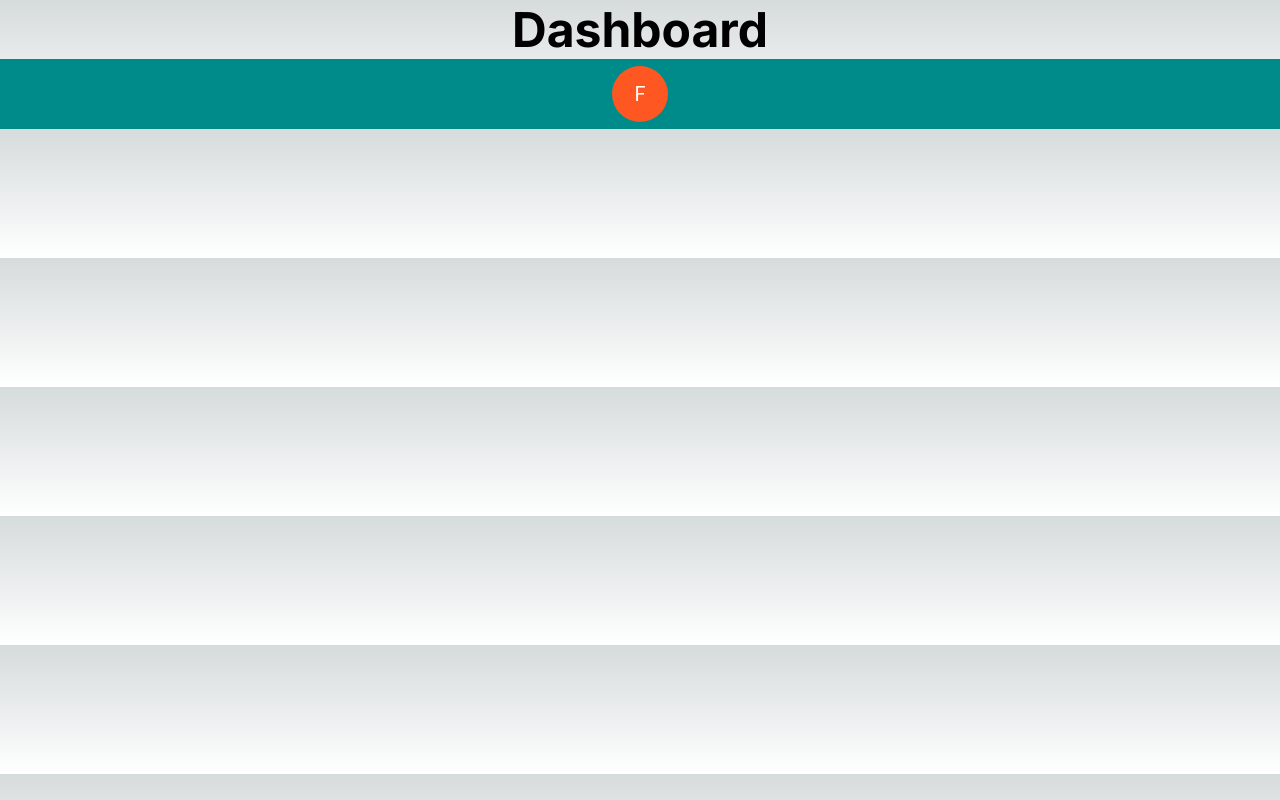
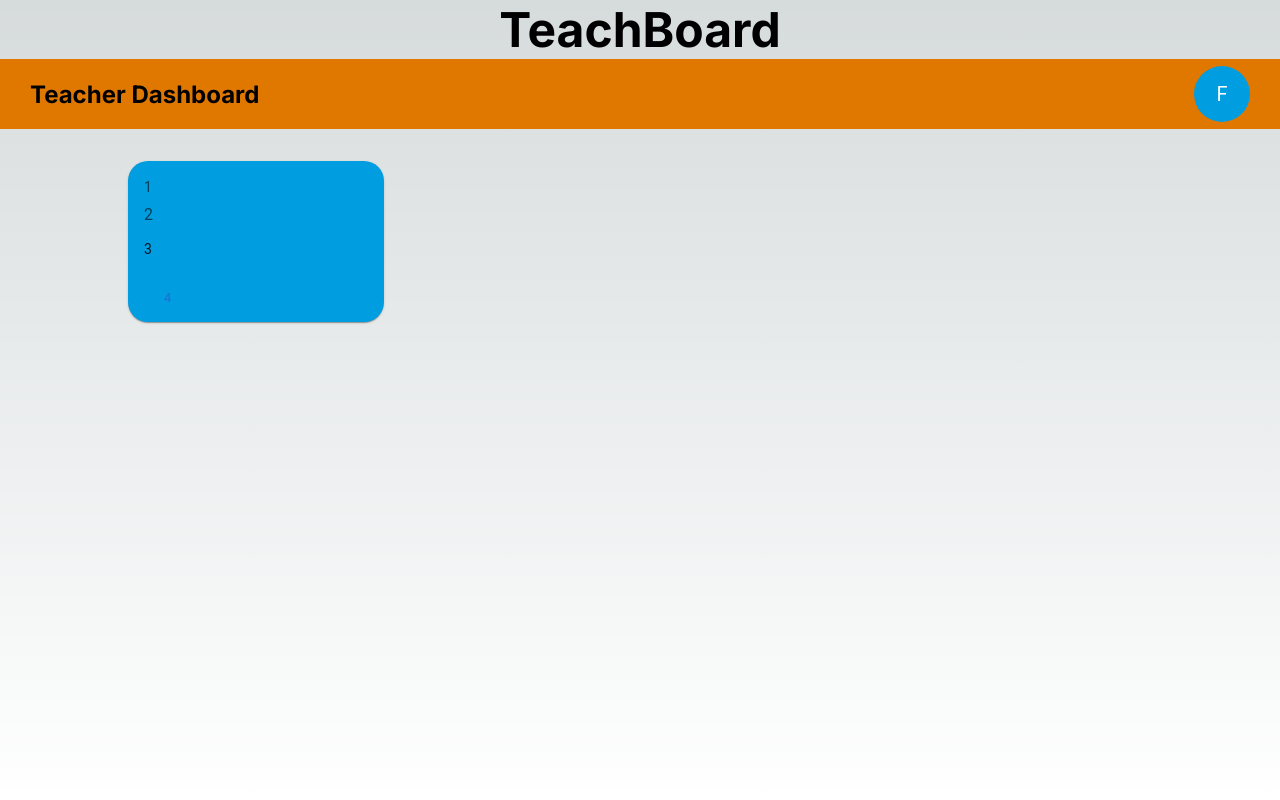
Before and after one commit to Filszu/teach-board, a Next.js app: page /dashboard in a window 1280 px wide. Built offline with nearby package versions, Linux system fonts and the light colour scheme.

Commit message:
basic theme added

```diff
--- a/app/dashboard/page.module.css
+++ b/app/dashboard/page.module.css
@@ -2,3 +2,17 @@
     font-size: 3rem;
     text-align: center;
 }
+
+.container{
+    width:100%;
+    min-height: 100vh;
+}
+
+.panelContainer{
+    display: grid;
+    grid-template-columns: repeat(12, 1fr);
+    margin: 2rem 8rem;
+}
+.infoBox{
+    grid-column: 1/4;
+}
--- a/app/dashboard/page.tsx
+++ b/app/dashboard/page.tsx
@@ -1,4 +1,4 @@
-import { Navabar } from '@/components'
+import { InfoCard, Navabar } from '@/components'
 import styles from './page.module.css'
 
 import Image from 'next/image'
@@ -9,10 +9,17 @@ type Props = {}
 
 
 const Page = (props: Props) => {
+  console.log('db', process.env.DB_PASS)
   return (
-    <div>
-        <h1 className={styles.title}>Dashboard</h1>
+    <div className={styles.container}>
+        <h1 className={styles.title}>TeachBoard</h1>
         <Navabar />
+        <main className={styles.panelContainer}>
+          <section className={styles.infoBox}>
+            <InfoCard/>
+          </section>
+
+        </main>
     </div>
   )
 }
--- a/app/globals.css
+++ b/app/globals.css
@@ -38,6 +38,16 @@
   --callout-border-rgb: 172, 175, 176;
   --card-rgb: 180, 185, 188;
   --card-border-rgb: 131, 134, 135;
+
+  /*my custom*/
+  --elements-main-color: #E07800;
+  --elements-secondary-color: #FFAE52;
+  --color-darkBlue: #006894;
+  --color-lightBlue: #009DE0;
+  --color-bg:#944F00;
+
+  --borderRadius-normal: 20px;
+
 }
 
 @media (prefers-color-scheme: dark) {
@@ -85,6 +95,7 @@ body {
   overflow-x: hidden;
 }
 
+
 body {
   color: rgb(var(--foreground-rgb));
   background: linear-gradient(
--- a/components/infoCard/InfoCard.tsx
+++ b/components/infoCard/InfoCard.tsx
@@ -1,42 +1,29 @@
 'use client'
 import * as React from 'react';
-import Box from '@mui/material/Box';
+
 import Card from '@mui/material/Card';
 import CardActions from '@mui/material/CardActions';
 import CardContent from '@mui/material/CardContent';
 import Button from '@mui/material/Button';
 import Typography from '@mui/material/Typography';
 
-const bull = (
-  <Box
-    component="span"
-    sx={{ display: 'inline-block', mx: '2px', transform: 'scale(0.8)' }}
-  >
-    •
-  </Box>
-);
 
 export default function InfoCard() {
   return (
-    <Card sx={{ minWidth: 275 }}>
+    <Card sx={{ minWidth: "100%",borderRadius: 'var(--borderRadius-normal)', backgroundColor:'var(--color-lightBlue)'}}>
       <CardContent>
         <Typography sx={{ fontSize: 14 }} color="text.secondary" gutterBottom>
-          Word of the Day
-        </Typography>
-        <Typography variant="h5" component="div">
-          be{bull}nev{bull}o{bull}lent
+          1
         </Typography>
         <Typography sx={{ mb: 1.5 }} color="text.secondary">
-          adjective
+          2
         </Typography>
         <Typography variant="body2">
-          well meaning and kindly.
-          <br />
-          {'"a benevolent smile"'}
+          3
         </Typography>
       </CardContent>
       <CardActions>
-        <Button size="small">Learn More</Button>
+        <Button size="small">4</Button>
       </CardActions>
     </Card>
   );
--- a/components/navbar/Navabar.tsx
+++ b/components/navbar/Navabar.tsx
@@ -6,7 +6,12 @@ type Props = {}
 const Navabar = (props: Props) => {
   return (
     <nav className={styles["nav"]}>
-        <UserIcon userName='Filszu' />
+        <div>
+         <h2>Teacher Dashboard</h2>
+        </div>
+        <div className={styles.menuLeft}>
+          <UserIcon userName='Filszu' />
+        </div>
     </nav>
   )
 }
--- a/components/navbar/Navbar.module.css
+++ b/components/navbar/Navbar.module.css
@@ -1,9 +1,15 @@
 .nav{
     width: 100%;
-    background-color: darkcyan;
+    background-color: var(--elements-main-color);
     height: 70px;
     padding: 30px;
     display: flex;
     justify-content: space-around;
     align-items: center;
 }
+
+.menuLeft{
+    /* justify-self: flex-end;
+     */
+     margin-left: auto;
+}
--- a/components/userIcon/UserIcon.tsx
+++ b/components/userIcon/UserIcon.tsx
@@ -14,7 +14,7 @@ type Props = {
 const UserIcon = (props: Props) => {
   return (
     <div className={styles.icon}>
-        <Avatar sx={{ width: 56, height: 56 ,bgcolor: deepOrange[500], }}
+        <Avatar sx={{ width: 56, height: 56 ,bgcolor: "var(--color-lightBlue)", }}
 
         >{props.userName[0]}</Avatar>
         {/* <Avatar alt="User Profile img" src="../public/imgs/avatars/1.png" /> */}
--- a/package.json
+++ b/package.json
@@ -17,6 +17,7 @@
     "@types/react-dom": "18.2.4",
     "eslint": "8.41.0",
     "eslint-config-next": "13.4.3",
+    "mysql2": "^3.3.2",
     "next": "13.4.3",
     "react": "18.2.0",
     "react-dom": "18.2.0",
```
Also changed, not shown: utils/dbConnection.ts (added, +18 -0 lines), 1 other file (tests, documents, lock files or other folders).
